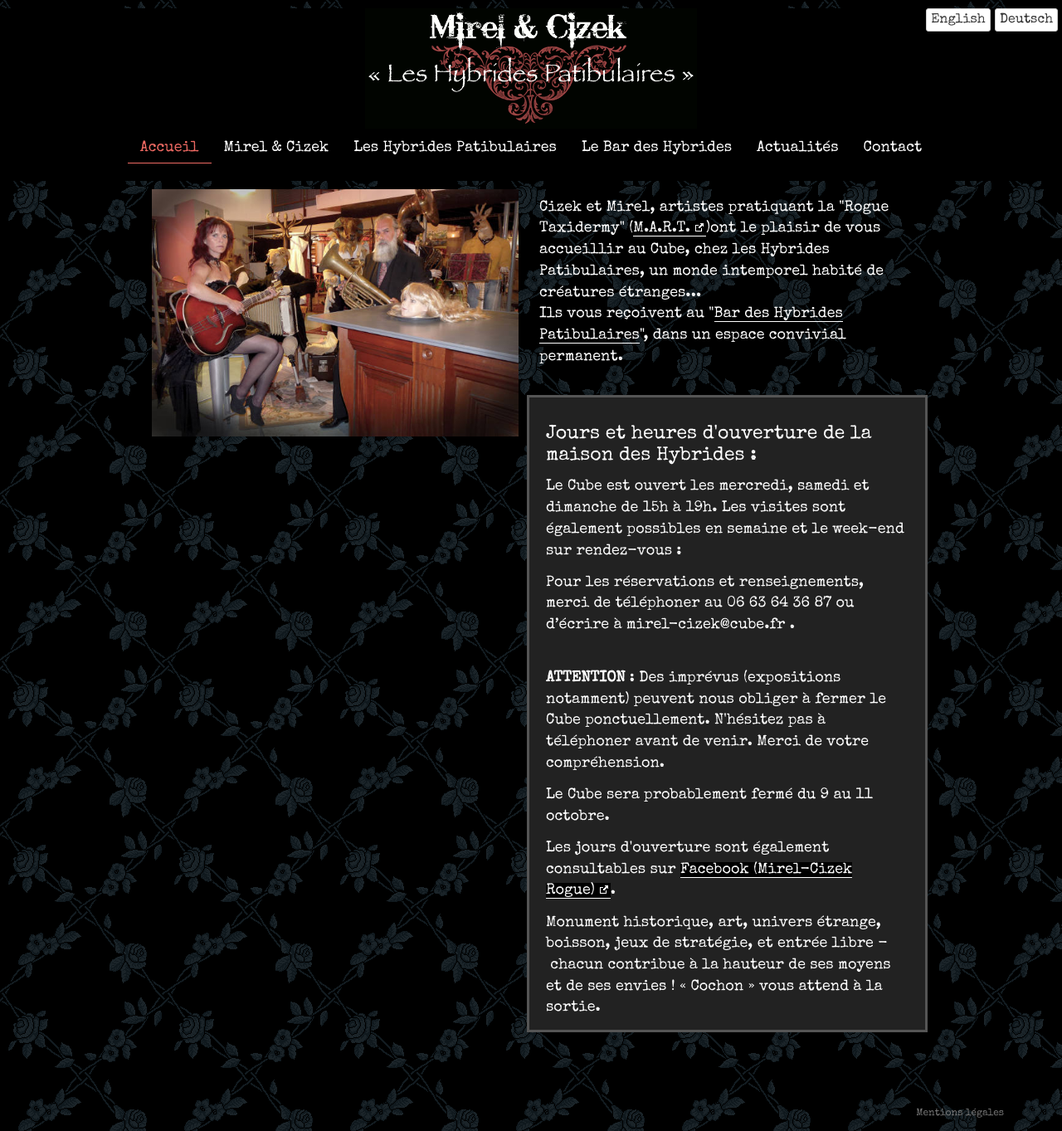
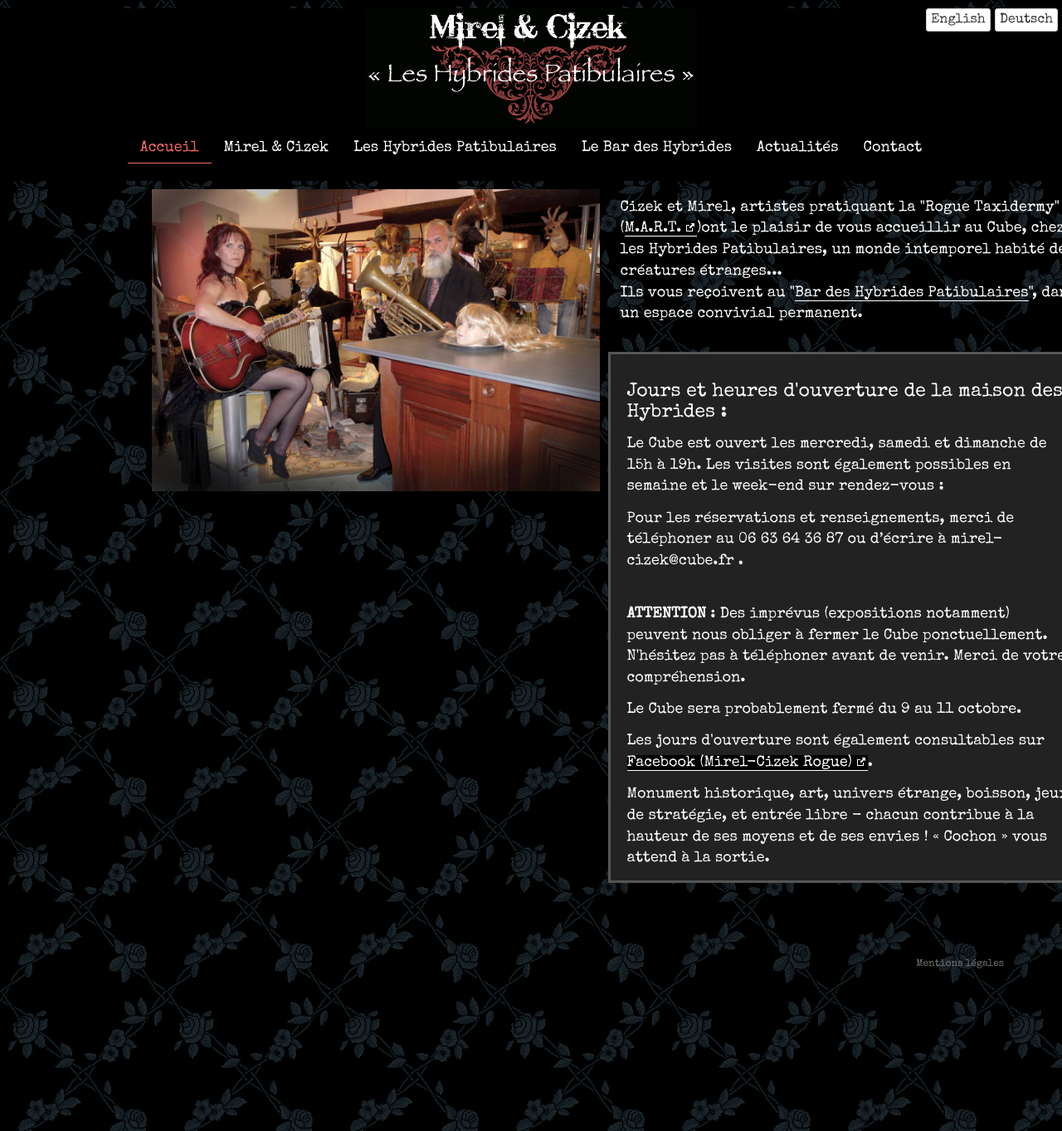
Before and after one commit to le-cube/le-cube.github.io, a Jekyll site: the page built from index.html, in a window 1280 px wide. Shown: the whole page at 83% size. Built offline with Jekyll 4.4.1, drawn with Linux system fonts in a browser that asks for light colours.

Commit message:
Update index.html

```diff
--- a/index.html
+++ b/index.html
@@ -6,7 +6,7 @@
 ---
 
 <div class="row">
-  <div class="col-md-10 col-md-offset-1">
+  <div class="col-md-12 col-md-offset-1">
     <div class="col-md-6 homeSidebar">
       <img src="{{ site.baseurl }}/img/mirel-cizek-au-bar-des-hybrides-patibulaires.jpg" alt="Mirel & Cizek au Bar des Hybrides Patibulaires" class="img-responsive">
 
```
